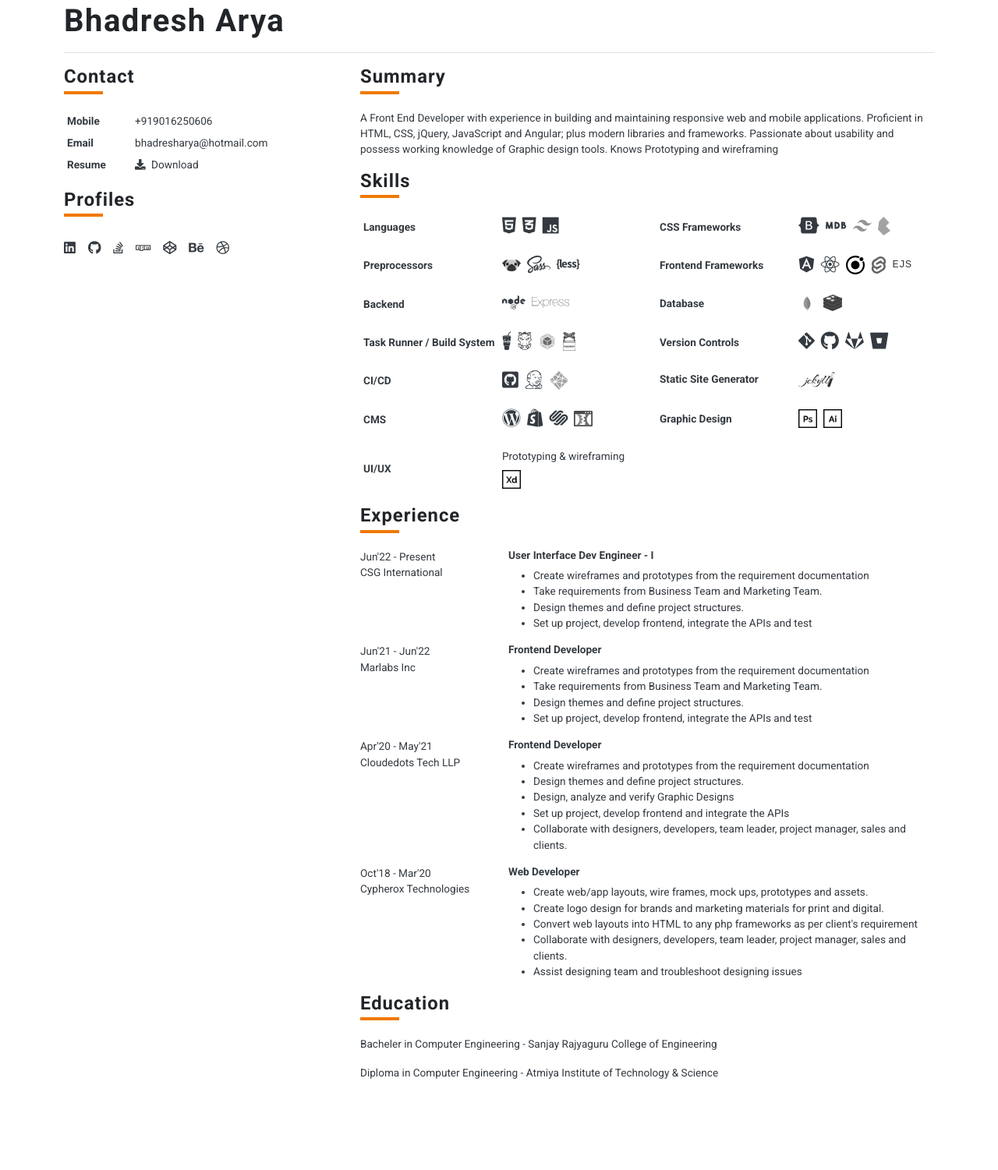
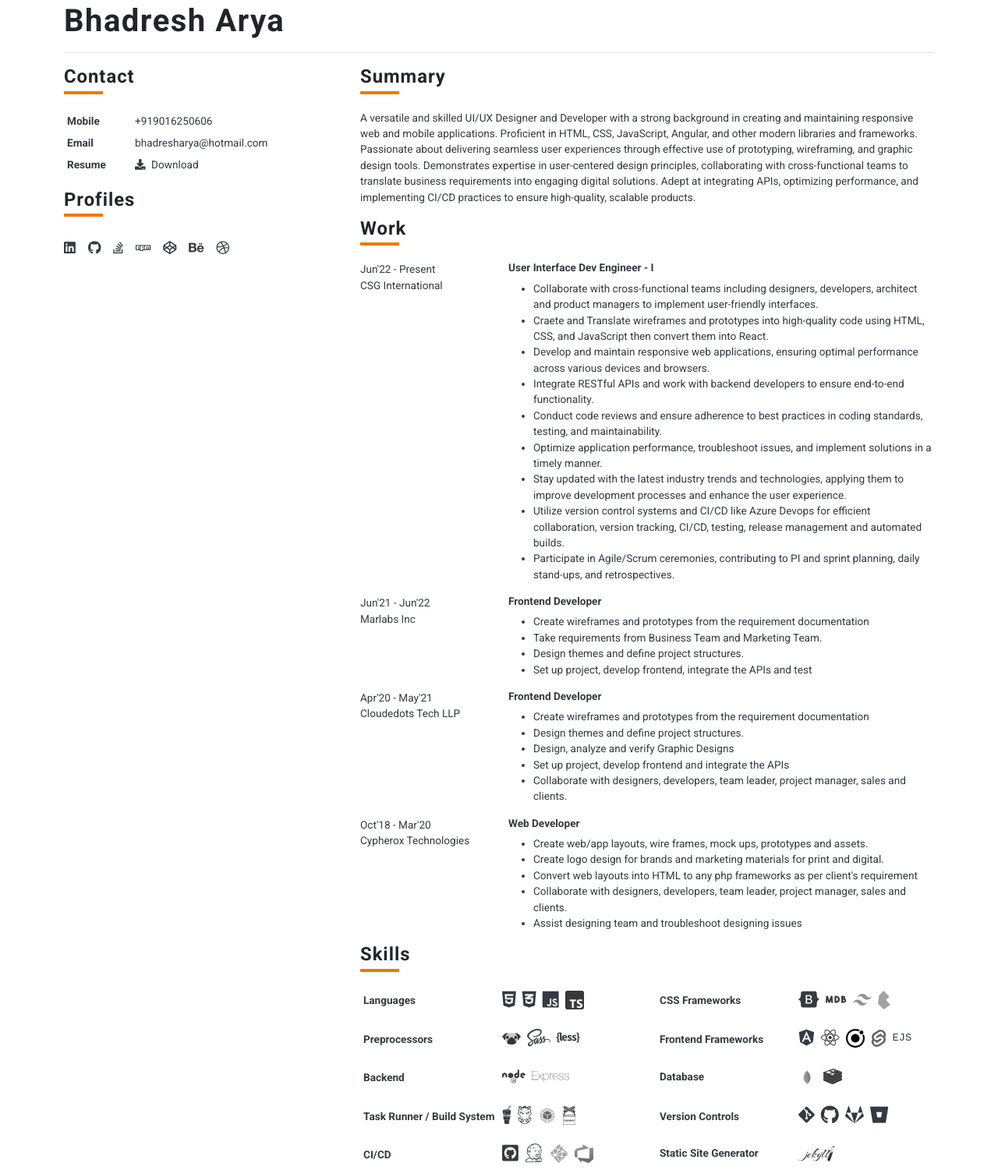
Before and after one commit to bhadresharya/resume, a website: page index.html in a window 1280 px wide. Shown: the part 45-1546 px from the top of the page at 78% size. Before the commit the page ends 1495 px from the top, so only its background shows below. Drawn offline with Linux system fonts and the light colour scheme.

Commit message:
Updated resume

```diff
--- a/index.html
+++ b/index.html
@@ -86,12 +86,97 @@
         <div class="col-md-8">
           <div class="summary">
             <h3 class="heading">Summary</h3>
-            <p>A Front End Developer with experience in building and maintaining responsive web and mobile applications.
-              Proficient in HTML, CSS, jQuery, JavaScript and Angular; plus modern libraries and frameworks. Passionate
-              about usability and possess working knowledge of Graphic design tools. Knows Prototyping and wireframing
-            </p>
+            <p>A versatile and skilled UI/UX Designer and Developer with a strong background in creating and maintaining
+              responsive web and mobile applications. Proficient in HTML, CSS, JavaScript, Angular, and other modern
+              libraries and frameworks. Passionate about delivering seamless user experiences through effective use of
+              prototyping, wireframing, and graphic design tools. Demonstrates expertise in user-centered design
+              principles, collaborating with cross-functional teams to translate business requirements into engaging
+              digital solutions. Adept at integrating APIs, optimizing performance, and implementing CI/CD practices to
+              ensure high-quality, scalable products.</p>
           </div>
-          <div class="skills">
+
+          <div class="work">
+            <h3 class="heading">Work</h3>
+            <div class="row">
+              <div class="col-3">
+                <p>
+                  Jun'22 - Present<br>
+                  CSG International
+                </p>
+              </div>
+              <div class="col-9">
+                <h6>User Interface Dev Engineer - I</h6>
+                <ul>
+                  <li>Collaborate with cross-functional teams including designers, developers, architect and product
+                    managers to implement user-friendly interfaces.</li>
+                  <li>Craete and Translate wireframes and prototypes into high-quality code using HTML, CSS, and
+                    JavaScript then convert them into React.</li>
+                  <li>Develop and maintain responsive web applications, ensuring optimal performance across various
+                    devices and browsers.</li>
+                  <li>Integrate RESTful APIs and work with backend developers to ensure end-to-end functionality.</li>
+                  <li>Conduct code reviews and ensure adherence to best practices in coding standards, testing, and
+                    maintainability.</li>
+                  <li>Optimize application performance, troubleshoot issues, and implement solutions in a timely manner.
+                  </li>
+                  <li>Stay updated with the latest industry trends and technologies, applying them to improve
+                    development processes and enhance the user experience.</li>
+                  <li>Utilize version control systems and CI/CD like Azure Devops for efficient collaboration, version
+                    tracking, CI/CD, testing, release management and automated builds.</li>
+                  <li>Participate in Agile/Scrum ceremonies, contributing to PI and sprint planning, daily stand-ups,
+                    and retrospectives.</li>
+                </ul>
+              </div>
+              <div class="col-3">
+                <p>
+                  Jun'21 - Jun'22<br>
+                  Marlabs Inc
+                </p>
+              </div>
+              <div class="col-9">
+                <h6>Frontend Developer</h6>
+                <ul>
+                  <li>Create wireframes and prototypes from the requirement documentation</li>
+                  <li>Take requirements from Business Team and Marketing Team.</li>
+                  <li>Design themes and define project structures.</li>
+                  <li>Set up project, develop frontend, integrate the APIs and test</li>
+                </ul>
+              </div>
+              <div class="col-3">
+                <p>
+                  Apr'20 - May'21<br>
+                  Cloudedots Tech LLP
+                </p>
+              </div>
+              <div class="col-9">
+                <h6>Frontend Developer</h6>
+                <ul>
+                  <li>Create wireframes and prototypes from the requirement documentation</li>
+                  <li>Design themes and define project structures.</li>
+                  <li>Design, analyze and verify Graphic Designs</li>
+                  <li>Set up project, develop frontend and integrate the APIs</li>
+                  <li>Collaborate with designers, developers, team leader, project manager, sales and clients.</li>
+                </ul>
+              </div>
+              <div class="col-3">
+                <p>
+                  Oct'18 - Mar'20<br>
+                  Cypherox Technologies
+                </p>
+              </div>
+              <div class="col-9">
+                <h6>Web Developer</h6>
+                <ul>
+                  <li>Create web/app layouts, wire frames, mock ups, prototypes and assets.</li>
+                  <li>Create logo design for brands and marketing materials for print and digital.</li>
+                  <li>Convert web layouts into HTML to any php frameworks as per client's requirement</li>
+                  <li>Collaborate with designers, developers, team leader, project manager, sales and clients.</li>
+                  <li>Assist designing team and troubleshoot designing issues</li>
+                </ul>
+              </div>
+            </div>
+          </div>
+
+          <div class="skills page-break">
             <h3 class="heading">Skills</h3>
             <div class="row">
               <div class="col-lg-6">
@@ -108,6 +193,9 @@
                         </li>
                         <li class="nav-item">
                           <i class="fab fa-js"></i>
+                        </li>
+                        <li class="nav-item">
+                          <img src="images/typescript.png">
                         </li>
                       </ul>
                     </td>
@@ -278,6 +366,9 @@
                         <li class="nav-item">
                           <img src="images/netlify.svg" alt="">
                         </li>
+                        <li class="nav-item">
+                          <img src="images/azure.png" alt="">
+                        </li>
                       </ul>
                     </td>
                   </tr>
@@ -360,73 +451,7 @@
             </div>
           </div>
 
-          <div class="exeperience page-break">
-            <h3 class="heading">Experience</h3>
-            <div class="row">
-              <div class="col-3">
-                <p>
-                  Jun'22 - Present<br>
-                  CSG International
-                </p>
-              </div>
-              <div class="col-9">
-                <h6>User Interface Dev Engineer - I</h6>
-                <ul>
-                  <li>Create wireframes and prototypes from the requirement documentation</li>
-                  <li>Take requirements from Business Team and Marketing Team.</li>
-                  <li>Design themes and define project structures.</li>
-                  <li>Set up project, develop frontend, integrate the APIs and test</li>
-                </ul>
-              </div>
-              <div class="col-3">
-                <p>
-                  Jun'21 - Jun'22<br>
-                  Marlabs Inc
-                </p>
-              </div>
-              <div class="col-9">
-                <h6>Frontend Developer</h6>
-                <ul>
-                  <li>Create wireframes and prototypes from the requirement documentation</li>
-                  <li>Take requirements from Business Team and Marketing Team.</li>
-                  <li>Design themes and define project structures.</li>
-                  <li>Set up project, develop frontend, integrate the APIs and test</li>
-                </ul>
-              </div>
-              <div class="col-3">
-                <p>
-                  Apr'20 - May'21<br>
-                  Cloudedots Tech LLP
-                </p>
-              </div>
-              <div class="col-9">
-                <h6>Frontend Developer</h6>
-                <ul>
-                  <li>Create wireframes and prototypes from the requirement documentation</li>
-                  <li>Design themes and define project structures.</li>
-                  <li>Design, analyze and verify Graphic Designs</li>
-                  <li>Set up project, develop frontend and integrate the APIs</li>
-                  <li>Collaborate with designers, developers, team leader, project manager, sales and clients.</li>
-                </ul>
-              </div>
-              <div class="col-3">
-                <p>
-                  Oct'18 - Mar'20<br>
-                  Cypherox Technologies
-                </p>
-              </div>
-              <div class="col-9">
-                <h6>Web Developer</h6>
-                <ul>
-                  <li>Create web/app layouts, wire frames, mock ups, prototypes and assets.</li>
-                  <li>Create logo design for brands and marketing materials for print and digital.</li>
-                  <li>Convert web layouts into HTML to any php frameworks as per client's requirement</li>
-                  <li>Collaborate with designers, developers, team leader, project manager, sales and clients.</li>
-                  <li>Assist designing team and troubleshoot designing issues</li>
-                </ul>
-              </div>
-            </div>
-          </div>
+
           <div class="education">
             <h3 class="heading">Education</h3>
             <p>Bacheler in Computer Engineering - Sanjay Rajyaguru College of Engineering</p>
--- a/scss/styles.scss
+++ b/scss/styles.scss
@@ -4,7 +4,6 @@
 @import "../node_modules/@fortawesome/fontawesome-free/scss/regular.scss";
 @import "../node_modules/@fortawesome/fontawesome-free/scss/brands.scss";
 @import "../node_modules/@fortawesome/fontawesome-free/scss/solid.scss";
-@import "../node_modules/css-tooltip/src/css-tooltip.scss";
 
 .display-6 {
   letter-spacing: 1.5px;
```
Also changed, not shown: images/azure.png (added), images/typescript.png (added).
